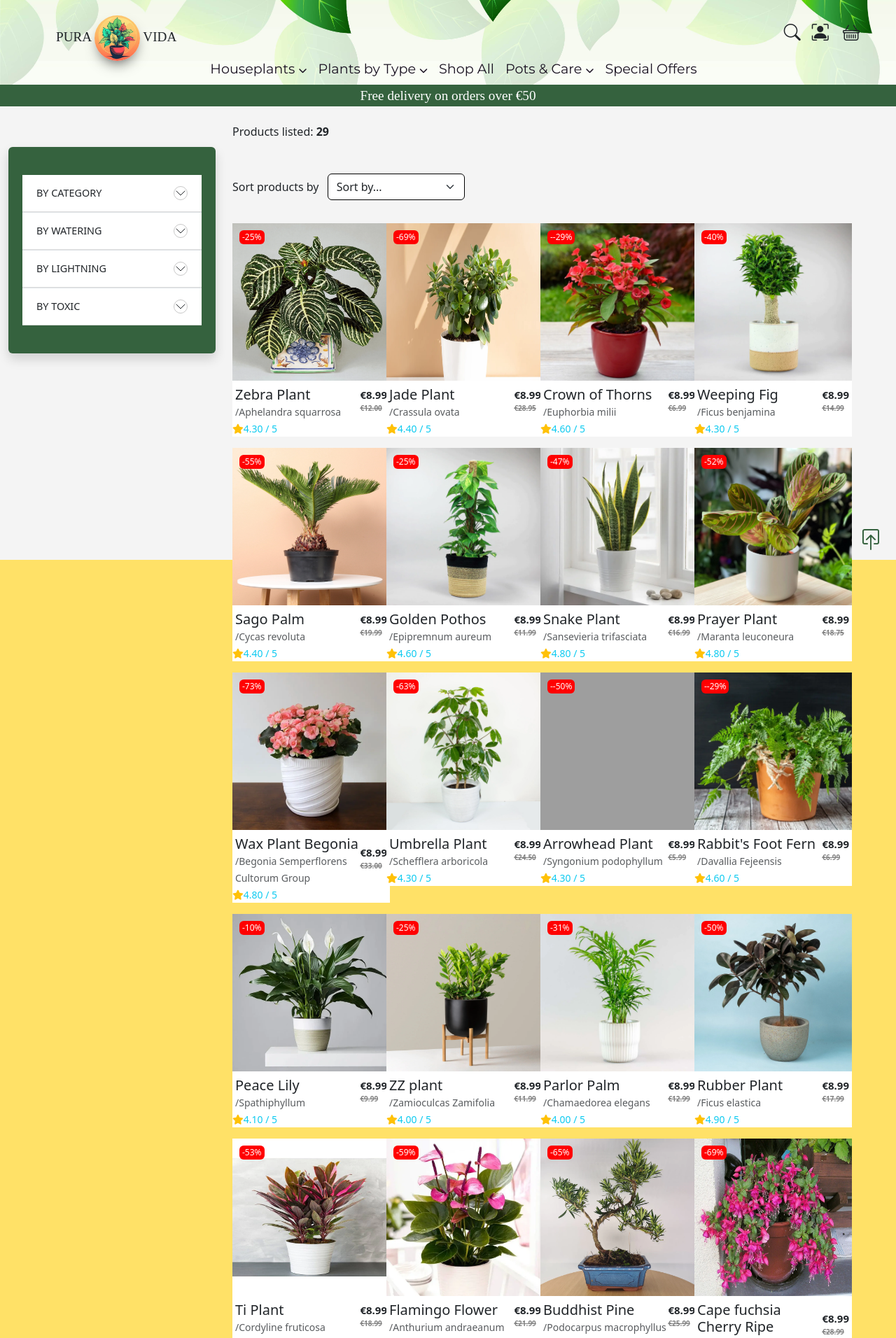
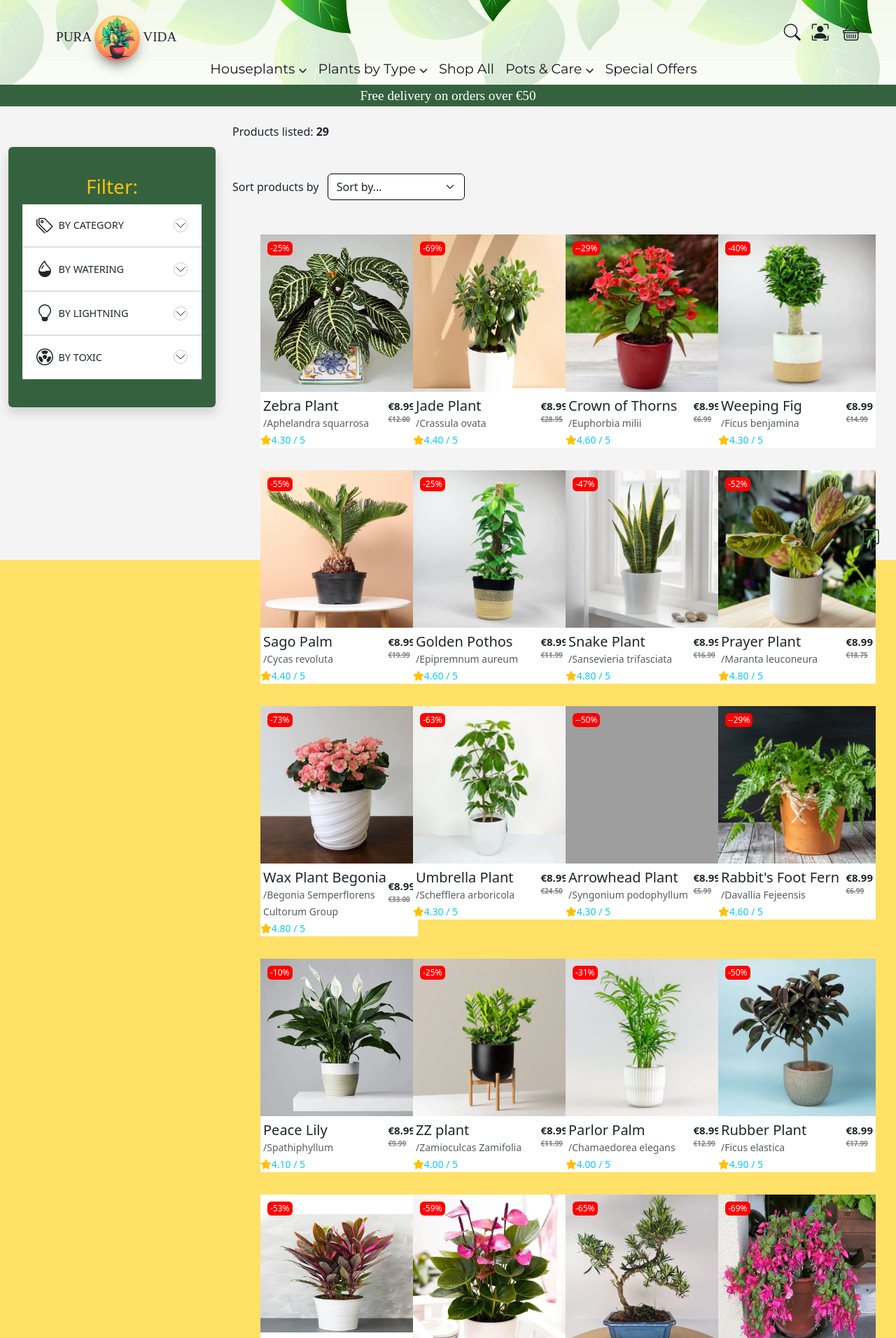
Before and after one commit to viktor-codes/puravida, a Django app: page /products/ in a window 1280 px wide. Shown: the top 1912 px of the page at 70% size. Run offline with Django 3.2, Linux system fonts and the light colour scheme; data comes from the database, SQL or seed files in the repository; some libraries are stand-ins or nearby versions; some web fonts are replaced; grey boxes are pictures that could not be loaded.

Commit message:
Light changes on product page

```diff
--- a/products/templates/products/products.html
+++ b/products/templates/products/products.html
@@ -15,77 +15,86 @@
     <div class="row mt-3">
         <div class="col-lg-3 filter-wrapper">
             <div class="wrapper custom-success-bg rounded shadow">
-                <div class="accordion accordion-flush" id="myAccordion ">
+                <h3 class="text-warning text-center">Filter:</h3>
+                <div class="accordion accordion-flush rounded-5" id="myAccordion ">
                     <div class="accordion-item">
-                        <h2 class="accordion-header" id="flush-headingOne"> <button class="accordion-button collapsed border-0"
-                                type="button" data-bs-toggle="collapse" data-bs-target="#flush-collapseOne"
-                                aria-expanded="false" aria-controls="flush-collapseOne"> BY CATEGORY </button> </h2>
+                        <h2 class="accordion-header" id="flush-headingOne"> <button
+                                class="accordion-button collapsed border-0" type="button" data-bs-toggle="collapse"
+                                data-bs-target="#flush-collapseOne" aria-expanded="false"
+                                aria-controls="flush-collapseOne"><i class="bi bi-tags fs-4"></i>&nbsp; BY CATEGORY </button> </h2>
                         <div id="flush-collapseOne" class="accordion-collapse collapse border-0"
                             aria-labelledby="flush-headingOne" data-bs-parent="#myAccordion">
-                            <div class="accordion-body p-0">
+                            <div class="accordion-body bg-light text-center p-0">
                                 <ul class="list-unstyled m-0">
                                     <li>
                                         <a href="{% url 'products' %}?category=foliage">Foliage Plants</a>
-                                        <a href="{% url 'products' %}?category=flowering" class="dropdown-item ">Flowering
+                                        <a href="{% url 'products' %}?category=flowering"
+                                            class="btn">Flowering
                                             Plants</a>
-                                        <a href="{% url 'products' %}?category=air_purifying" class="dropdown-item">Air
+                                        <a href="{% url 'products' %}?category=air_purifying" class="btn">Air
                                             Purifying Plants</a>
-                                        <a href="{% url 'products' %}?category=succulents" class="dropdown-item">Succulent
+                                        <a href="{% url 'products' %}?category=succulents"
+                                            class="btn">Succulent
                                             Plants</a>
-                                        <a href="{% url 'products' %}?category=cacti" class="dropdown-item ">Cacti & Cactus
+                                        <a href="{% url 'products' %}?category=cacti" class="btn">Cacti &
+                                            Cactus
                                             Plant</a>
-                                        <a href="{% url 'products' %}?category=pots" class="dropdown-item">Pots</a>
-                                        <a href="{% url 'products' %}?category=care" class="dropdown-item">Plant Care Tools</a>
+                                        <a href="{% url 'products' %}?category=pots" class="btn">Pots</a>
+                                        <a href="{% url 'products' %}?category=care" class="btn">Plant Care
+                                            Tools</a>
                                     </li>
                                 </ul>
                             </div>
                         </div>
                     </div>
                     <div class="accordion-item">
-                        <h2 class="accordion-header" id="flush-headingOne"> <button class="accordion-button collapsed border-0"
-                                type="button" data-bs-toggle="collapse" data-bs-target="#flush-collapseTwo"
-                                aria-expanded="false" aria-controls="flush-collapseTwo"> BY WATERING </button> </h2>
+                        <h2 class="accordion-header" id="flush-headingOne"> <button
+                                class="accordion-button collapsed border-0" type="button" data-bs-toggle="collapse"
+                                data-bs-target="#flush-collapseTwo" aria-expanded="false"
+                                aria-controls="flush-collapseTwo"><i class="bi bi-droplet-half fs-4"></i>&nbsp; BY WATERING</button> </h2>
                         <div id="flush-collapseTwo" class="accordion-collapse collapse border-0"
                             aria-labelledby="flush-headingOne" data-bs-parent="#myAccordion">
-                            <div class="accordion-body p-0">
+                            <div class="accordion-body bg-light text-center p-0">
                                 <ul class="list-unstyled m-0">
                                     <li>
-                                        <a href="{% url 'products' %}?water=High">Hight</a>
-                                        <a href="{% url 'products' %}?water=Medium">Medium</a>
-                                        <a href="{% url 'products' %}?water=Low">Low</a>
+                                        <a href="{% url 'products' %}?water=High" class="btn">Hight</a>
+                                        <a href="{% url 'products' %}?water=Medium" class="btn">Medium</a>
+                                        <a href="{% url 'products' %}?water=Low" class="btn">Low</a>
                                     </li>
                                 </ul>
                             </div>
                         </div>
                     </div>
                     <div class="accordion-item">
-                        <h2 class="accordion-header" id="flush-headingOne"> <button class="accordion-button collapsed border-0"
-                                type="button" data-bs-toggle="collapse" data-bs-target="#flush-collapseThree"
-                                aria-expanded="false" aria-controls="flush-collapseThree"> BY LIGHTNING </button> </h2>
+                        <h2 class="accordion-header" id="flush-headingOne"> <button
+                                class="accordion-button collapsed border-0" type="button" data-bs-toggle="collapse"
+                                data-bs-target="#flush-collapseThree" aria-expanded="false"
+                                aria-controls="flush-collapseThree"><i class="bi bi-lightbulb fs-4"></i>&nbsp; BY LIGHTNING </button> </h2>
                         <div id="flush-collapseThree" class="accordion-collapse collapse border-0"
                             aria-labelledby="flush-headingOne" data-bs-parent="#myAccordion">
-                            <div class="accordion-body p-0">
+                            <div class="accordion-body bg-light text-center p-0">
                                 <ul class="list-unstyled m-0">
                                     <li>
-                                        <a href="{% url 'products' %}?light=Bright Light">Bright Light</a>
-                                        <a href="{% url 'products' %}?light=Indirect Light">Indirect Light</a>
-                                        <a href="{% url 'products' %}?light=Low Light">Low Light</a>
+                                        <a href="{% url 'products' %}?light=Bright Light" class="btn">Bright Light</a>
+                                        <a href="{% url 'products' %}?light=Indirect Light" class="btn">Indirect Light</a>
+                                        <a href="{% url 'products' %}?light=Low Light" class="btn">Low Light</a>
                                     </li>
                                 </ul>
                             </div>
                         </div>
                     </div>
                     <div class="accordion-item">
-                        <h2 class="accordion-header" id="flush-headingOne"> <button class="accordion-button collapsed border-0"
-                                type="button" data-bs-toggle="collapse" data-bs-target="#flush-collapseFour"
-                                aria-expanded="false" aria-controls="flush-collapseFour"> BY TOXIC </button> </h2>
+                        <h2 class="accordion-header" id="flush-headingOne"> <button
+                                class="accordion-button collapsed border-0" type="button" data-bs-toggle="collapse"
+                                data-bs-target="#flush-collapseFour" aria-expanded="false"
+                                aria-controls="flush-collapseFour"><i class="bi bi-radioactive fs-4"></i>&nbsp; BY TOXIC </button> </h2>
                         <div id="flush-collapseFour" class="accordion-collapse collapse border-0"
                             aria-labelledby="flush-headingOne" data-bs-parent="#myAccordion">
-                            <div class="accordion-body p-0">
+                            <div class="accordion-body bg-light text-center p-0">
                                 <ul class="list-unstyled m-0">
                                     <li>
-                                        <a href="{% url 'products' %}?plants&toxic=True">Toxic</a>
-                                        <a href="{% url 'products' %}?plants&toxic=False">Non Toxic</a>
+                                        <a href="{% url 'products' %}?plants&toxic=True" class="btn">Toxic</a>
+                                        <a href="{% url 'products' %}?plants&toxic=False" class="btn">Non Toxic</a>
                                     </li>
                                 </ul>
                             </div>
@@ -153,8 +161,8 @@
 
             </div>
             <div class="row">
-                <div class="product-container col-11">
-                    <div class="row mt-2 mb-2">
+                <div class="container col-11">
+                    <div class="row mt-2 mb-2 g-3">
                         {% for product in products %}
                         <div class="col-sm-6 col-md-6 col-lg-4 col-xl-3 mb-3">
                             <div class="product-card">
--- a/requirements.txt
+++ b/requirements.txt
@@ -1,5 +1,5 @@
 asgiref==3.7.2
-certifi==2023.7.22
+certifi==2023.11.17
 cffi==1.16.0
 charset-normalizer==3.3.2
 crispy-bootstrap5==2023.10
```
Also changed, not shown: other parts of products/templates/products/products.html (+5 -84 lines), static/css/base.css (+22 -13 lines). Lines whose indentation alone changed are shown as unchanged.
